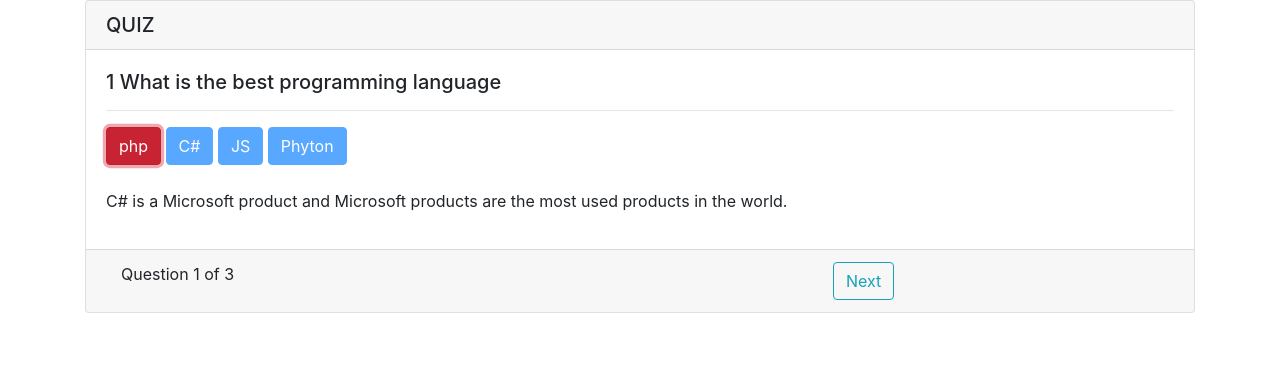
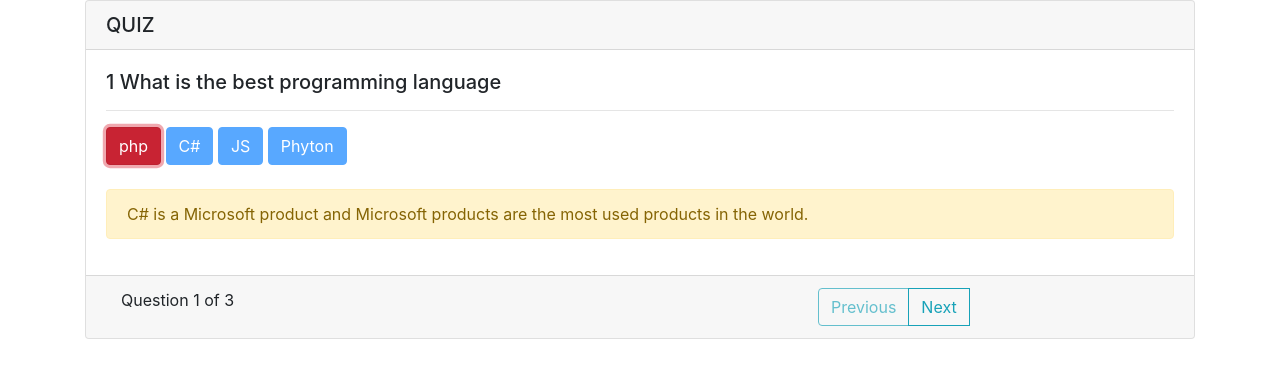
Before and after one commit to Sefa-Keles/Project-2-Basic-Quiz-App, a plain HTML site: page index.html in a window 1280 px wide. Both pictures are taken after a click on the button "php". Drawn offline with nearby package versions, Linux system fonts and the light colour scheme.

Commit message:
code edits and ES6-7 modifications made

```diff
--- a/index.html
+++ b/index.html
@@ -28,49 +28,49 @@
                         </h5>
                         <hr>
                         <div id="buttons">
-                            <button id="btn0" class="btn btn-primary">
+                            <button type="button" id="btn0" class="btn btn-primary">
                                 <span id="option0">
                                     Option 0
                                 </span>
                             </button>
-                            <button id="btn1" class="btn btn-primary">
+                            <button type="button" id="btn1" class="btn btn-primary">
                                 <span id="option1">
                                     Option 1
                                 </span>
                             </button>
-                            <button id="btn2" class="btn btn-primary">
+                            <button type="button" id="btn2" class="btn btn-primary">
                                 <span id="option2">
                                     Option 2
                                 </span>
                             </button>
-                            <button id="btn3" class="btn btn-primary">
+                            <button type="button" id="btn3" class="btn btn-primary">
                                 <span id="option3">
                                     Option 3
                                 </span>
                             </button>
                         </div>
-                        <div id="solutionInfo"></div>
+                        <div id="questionInfo"></div>
                     </div>
                     <div class="card-footer">
                         <div class="container">
                             <div class="row">
-                                <div id="progress" class="col-sm-6"></div>
+                                <div id="progress" class="col-sm-8"></div>
                                 <!--Button Group Olayini yapabiliriz-->
-                                <div class="col-sm-2 previous">
-                                    <button id="btnPrevious" class="btn btn-outline-info">
+                                <div class="btn-group" role="group" aria-label="pagination buttons">
+                                    <button type="button" id="btnPrevious" class="btn btn-outline-info">
                                         <span>
                                             Previous
                                         </span>
                                     </button>
-                                </div>
-                                <div class="col-sm-2 next">
-                                    <button id="btnNext" class="btn btn-outline-info">
+                                    <button type="button" id="btnNext" class="btn btn-outline-info">
                                         <span>
                                             Next
                                         </span>
                                     </button>
+                                    <button id='btnAgain' class='btn btn-secondary'>
+                                        Start Again
+                                    </button>
                                 </div>
-                                <div id="startAgain" class="col-sm-2"></div>
                             </div>
                         </div>
                     </div>
@@ -78,6 +78,7 @@
             </div>
         </div>
     </div>
+    </div>
     <script src="quiz.js"></script>
 </body>
 
--- a/quiz.js
+++ b/quiz.js
@@ -16,8 +16,8 @@ Question.prototype.checkAnswer = function(selectedElement){
     }else {
         $(parent).attr("class", "btn btn-danger");
         $(parent).siblings().attr ("disabled", "disabled");
-        let  infoHtml= `<br><p>${this.comment}</p>`
-        document.getElementById("solutionInfo").innerHTML = infoHtml;
+        let  infoHtml= `<br><div class="alert alert-warning" role="alert">${this.comment}</div>`
+        document.getElementById("questionInfo").innerHTML = infoHtml;
     }
 }
 
@@ -31,13 +31,10 @@ function Quiz(questions){
 Quiz.prototype.getQuestion = function(){
     let nextQuestion = this.questions[this.questionIndex];
     return nextQuestion;
-
 }
 
 Quiz.prototype.isFinish = function(){
     return this.questions.length === this.questionIndex
-
-
 }
 
 Quiz.prototype.guess = function (selectedElement){
@@ -55,75 +52,69 @@ let questions = [q1, q2, q3];
 let quiz = new Quiz(questions);
 
 //LOAD ELEMENTS TO HTML
-function loadQuestion(){
+let loadQuestion = () =>{
     let nextButton = document.getElementById("btnNext");
     let previousButton = document.getElementById("btnPrevious");
+    document.getElementById("btnAgain").style.display= "none";
+    document.querySelector("#buttons").style.display = "block";
     if(quiz.isFinish()){
         showScore(previousButton, nextButton);
     }else{
         let quizQuestion = quiz.getQuestion();
         let quizOptions = quizQuestion.options;
         document.querySelector("#question").innerText = quizQuestion.text;
-        for(let i=0; i<quizOptions.length; i++){
+        for(let i in quizOptions){
             let optionElement = document.querySelector("#option"+i);
             let parentElements = optionElement.parentElement;
             optionElement.innerText = quizOptions[i];
             getSelection("btn"+i, optionElement);
-            previousQuestion(previousButton, parentElements);
-            nextQuestion(nextButton, parentElements);
+            pagingQuestion(previousButton, nextButton, parentElements);
         }
         showProgress();
     }
 }
 
-function getSelection(id, optionElement){
-    let button = document.getElementById(id);
+let getSelection = (...selectionElements) => {
+    let button = document.getElementById(selectionElements[0]);
     button.onclick = function(){
-        quiz.guess(optionElement);
+        quiz.guess(selectionElements[1]);
     };
 };
 
-function previousQuestion(btn, btnOptions){
-    document.getElementById("solutionInfo").innerHTML ="";
-    btnOptions.setAttribute("class", "btn btn-primary");
-    btnOptions.removeAttribute("disabled");
+let pagingQuestion = (...pagingElements) => {
+    document.getElementById("questionInfo").innerHTML ="";
+    pagingElements[2].setAttribute("class", "btn btn-primary");
+    pagingElements[2].removeAttribute("disabled");
     if(quiz.questionIndex !== 0){
-        btn.style.display = "block";
-        btn.onclick = function(){
+        pagingElements[0].style.display = "block";
+        pagingElements[0].disabled = false;
+        pagingElements[0].onclick = () => {
             quiz.questionIndex--;
             loadQuestion();
         }
-    }else {
-        btn.style.display = "none";
-    }
-
-}
-
-
-function nextQuestion(btnNext,btnOptions){
-    document.getElementById("solutionInfo").innerHTML ="";
-    btnOptions.setAttribute("class", "btn btn-primary");
-    btnOptions.removeAttribute("disabled");
-    if(quiz.questionIndex == 0){
-        btnNext.style.display ="block";
-        btnNext.onclick = function(){
+    } else{
+        pagingElements[0].style.display = "block";
+        pagingElements[0].disabled = true;
+        pagingElements[1].style.display ="block";
+        pagingElements[1].onclick = () => {
             quiz.questionIndex++;
             loadQuestion();
         };
     }
 
-};
+}
 
-function showScore(...buttons){
-    for(let i=0; i<buttons.length; i++){
-        buttons[i].style.display = "none";
+let showScore = (...pagingButtons) => {
+    for(let i in pagingButtons){
+        pagingButtons[i].style.display = "none";
     };
-    let html  = `<h2>Total Score: ${quiz.score}</h2>`;
+    document.querySelector("#buttons").style.display = "none";
+    let html  = `<h3>Total Score: ${quiz.score}</h3>`;
     document.querySelector("#question").innerHTML = html;
-    let againButton = "<button id ='btnAgain' class ='btn btn-secondary'>Start Again</button>"
-    document.querySelector("#startAgain").innerHTML=againButton;
+    document.getElementById("questionInfo").innerHTML = "";
     let btnAgain = document.getElementById("btnAgain");
-    btnAgain.onclick = function(){
+    btnAgain.style.display = "block";
+    btnAgain.onclick = () => {
         btnAgain.style.display = "none";
         quiz.questionIndex = 0;
         questions = questions.sort(()=> Math.random()-0.5);
@@ -131,7 +122,7 @@ function showScore(...buttons){
     };
 };
 
-function showProgress(){
+let showProgress = () => {
     let total = quiz.questions.length;
     let questionNumber = quiz.questionIndex+1;
     document.querySelector("#progress").innerText =  "Question "+ questionNumber + " of " + total;
```
